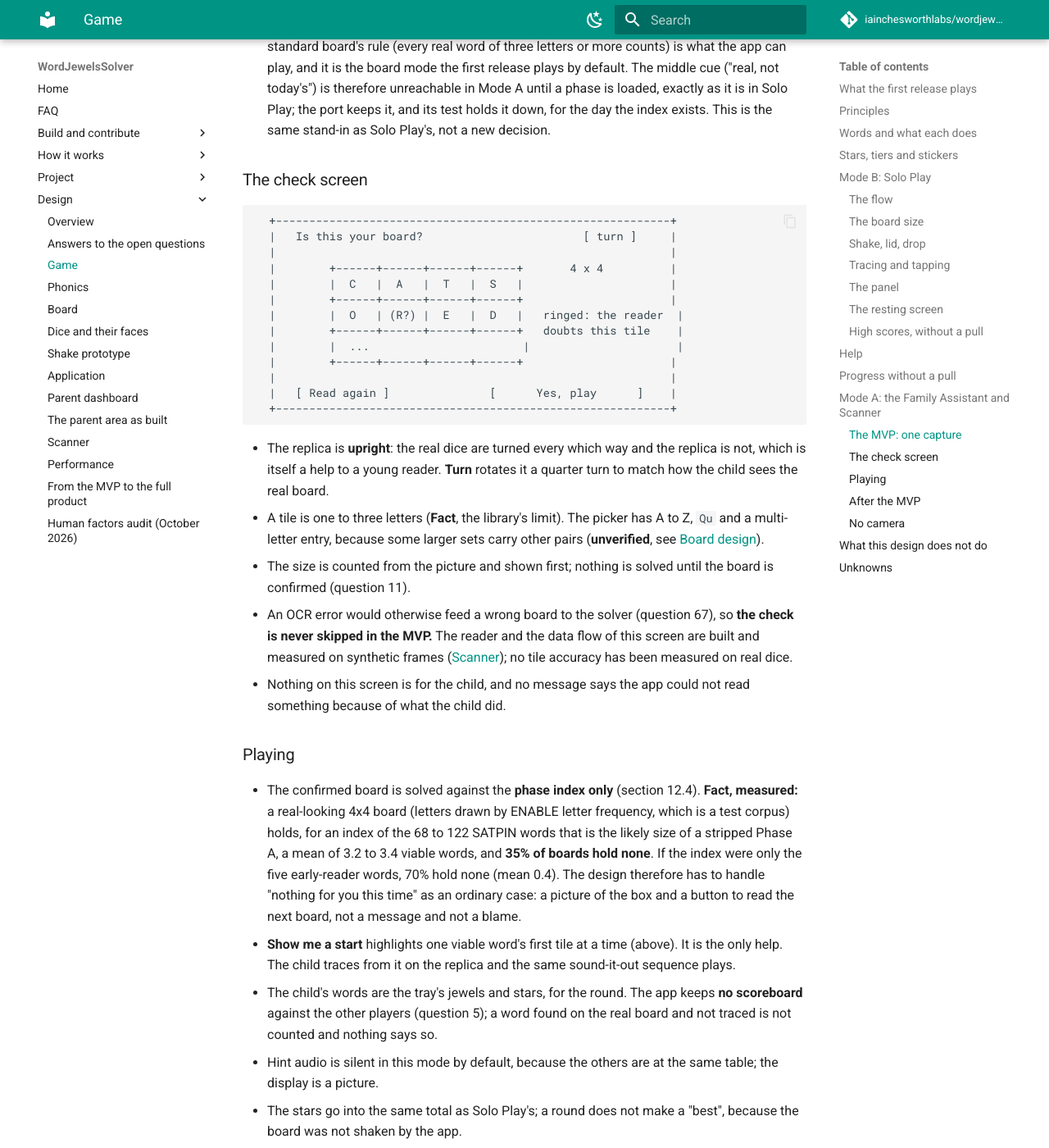
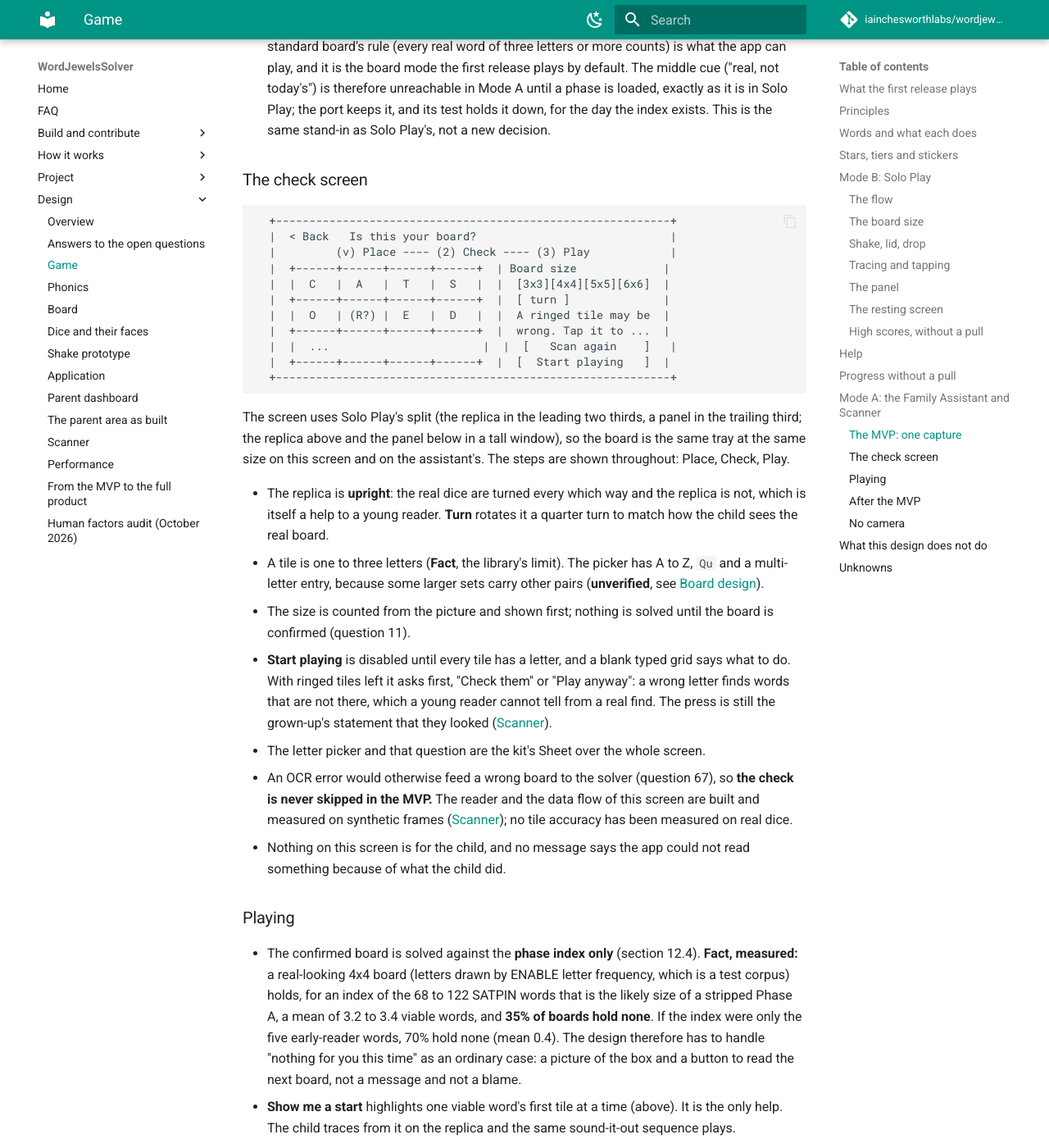
Before and after one commit to iainchesworthlabs/snapandspell, an MkDocs documentation site: the page built from docs/design/game.md, in a window 1280 px wide and 1400 px high, scrolled down 9774 px. Shown: the whole window at 82% size. Built offline with MkDocs 1.6.1 and Material for MkDocs 9.7.7, drawn with Linux system fonts in a browser that asks for light colours; comment, search, counter and statistics services are not loaded.

Commit message:
Describe the check screen's split, its disabled Start playing and the ringed-tile question

````diff
--- a/docs/design/game.md
+++ b/docs/design/game.md
@@ -337,19 +337,22 @@ first screen:
 
 ```text
   +-----------------------------------------------------------+
-  |   Is this your board?                        [ turn ]     |
-  |                                                           |
-  |        +------+------+------+------+       4 x 4          |
-  |        |  C   |  A   |  T   |  S   |                      |
-  |        +------+------+------+------+                      |
-  |        |  O   | (R?) |  E   |  D   |   ringed: the reader  |
-  |        +------+------+------+------+   doubts this tile    |
-  |        |  ...                       |                      |
-  |        +------+------+------+------+                      |
-  |                                                           |
-  |   [ Read again ]               [      Yes, play      ]    |
+  |  < Back   Is this your board?                             |
+  |         (v) Place ---- (2) Check ---- (3) Play            |
+  |  +------+------+------+------+  | Board size             |
+  |  |  C   |  A   |  T   |  S   |  |  [3x3][4x4][5x5][6x6]  |
+  |  +------+------+------+------+  |  [ turn ]              |
+  |  |  O   | (R?) |  E   |  D   |  |  A ringed tile may be  |
+  |  +------+------+------+------+  |  wrong. Tap it to ...  |
+  |  |  ...                       |  |  [   Scan again    ]   |
+  |  +------+------+------+------+  |  [  Start playing   ]  |
   +-----------------------------------------------------------+
 ```
+
+The screen uses Solo Play's split (the replica in the leading two thirds, a
+panel in the trailing third; the replica above and the panel below in a tall
+window), so the board is the same tray at the same size on this screen and on
+the assistant's. The steps are shown throughout: Place, Check, Play.
 
 - The replica is **upright**: the real dice are turned every which way and the
   replica is not, which is itself a help to a young reader. **Turn** rotates
@@ -359,6 +362,12 @@ first screen:
   pairs (**unverified**, see [Board design](board.md#sizes)).
 - The size is counted from the picture and shown first; nothing is solved until
   the board is confirmed (question 11).
+- **Start playing** is disabled until every tile has a letter, and a blank typed
+  grid says what to do. With ringed tiles left it asks first, "Check them" or
+  "Play anyway": a wrong letter finds words that are not there, which a young
+  reader cannot tell from a real find. The press is still the grown-up's
+  statement that they looked ([Scanner](scanner.md#confirm-and-correct)).
+- The letter picker and that question are the kit's Sheet over the whole screen.
 - An OCR error would otherwise feed a wrong board to the solver (question 67),
   so **the check is never skipped in the MVP.** The reader and the data flow of
   this screen are built and measured on synthetic frames ([Scanner](scanner.md));
````
